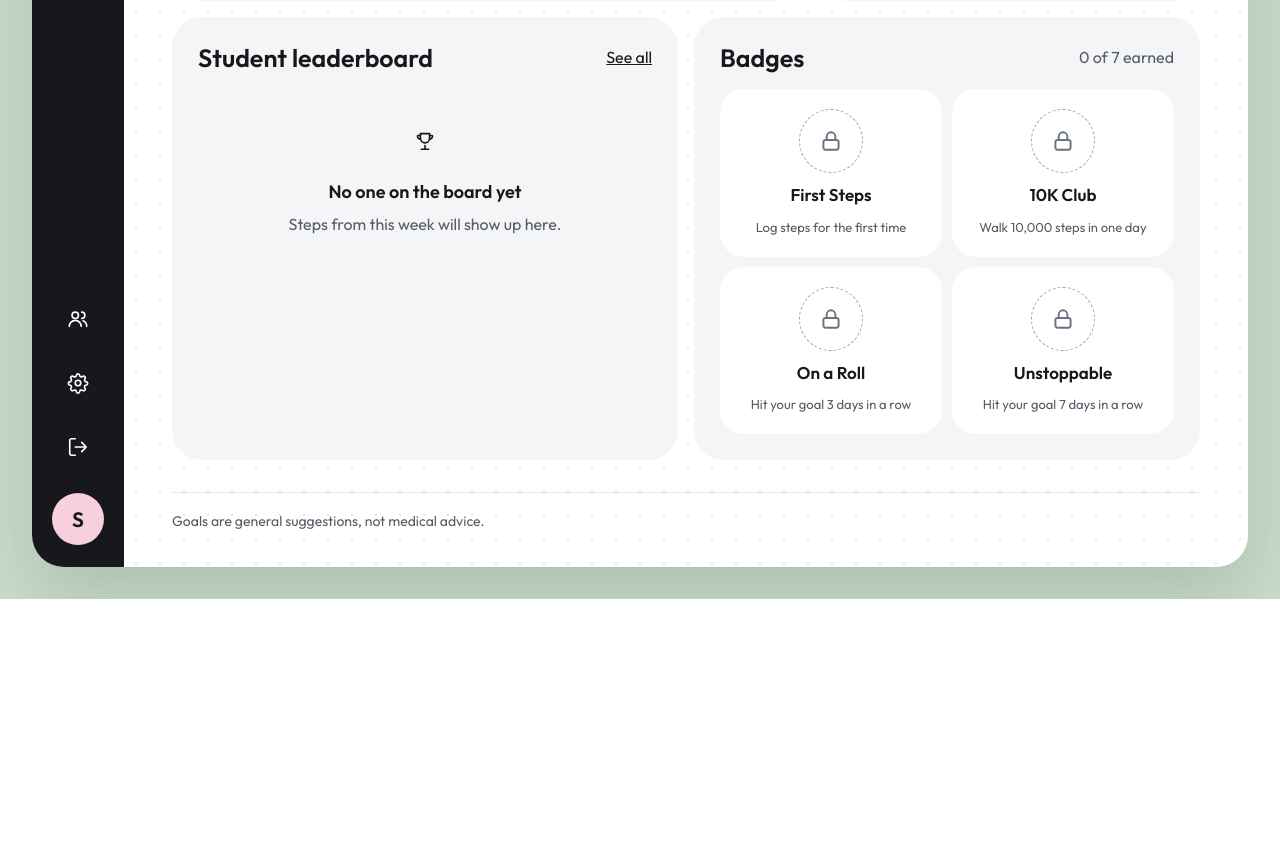
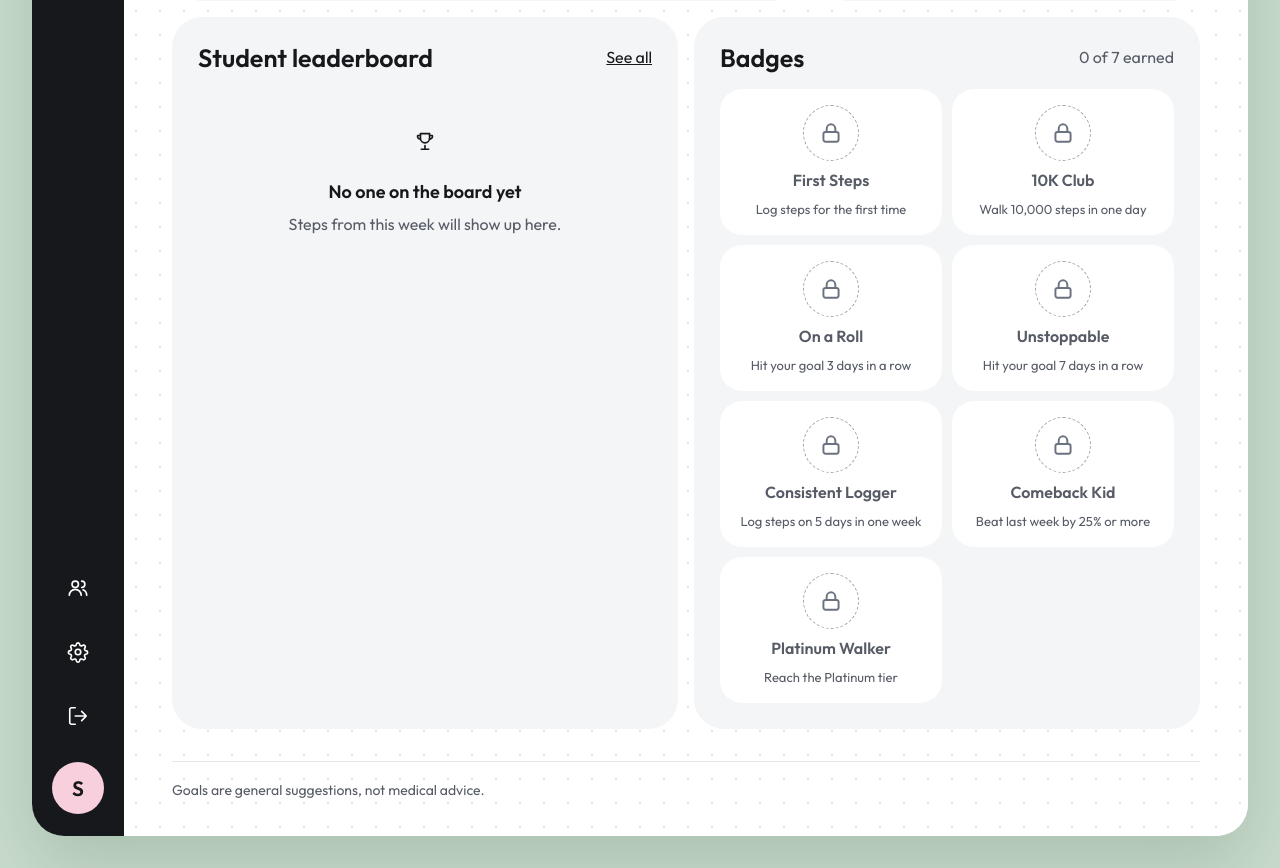
Before and after one commit to SohamBhongade/StrideBoard, a Flask app: page / in a window 1280 px wide. Shown: the part 1113-1981 px from the top of the page. Before the commit the page ends 1712 px from the top, so only its background shows below. Run offline with Flask 3, Linux system fonts and the light colour scheme; the visitor is signed in with stand-in values (Sample User, id 1); data comes from the database, SQL or seed files in the repository; data that the repository does not hold is empty.

Commit message:
Show every badge on the dashboard
The dashboard only showed 4 badge cards, so with 5 earned one was hidden.
Now all 7 show: earned ones first (newest first), then locked ones with
how to earn them. Cards are a little more compact so the list stays short.

Co-Authored-By: Claude Opus 5.5 <noreply@anthropic.com>
Claude-Session: https://claude.ai/code/session_0179376sM2iCABUw4DTPUbv5

```diff
--- a/server/app.py
+++ b/server/app.py
@@ -44,7 +44,7 @@ WATER_TARGET = 8  # glasses a day: placeholder suggestion, team to verify like t
 STAND_MINUTES = 45  # in-site "time to stand up" reminder interval
 # Bump this (and VERSION in static/sw.js) whenever style.css or app.js change,
 # so phones load the new files instead of an old cached copy.
-ASSET_VERSION = "7"
+ASSET_VERSION = "8"
 
 PUBLIC_ENDPOINTS = {"login", "logout", "static", "offline", "service_worker"}
 
@@ -434,14 +434,14 @@ def tier_progress(weekly_total):
 
 
 def badge_cards(earned_list):
-    """Up to 4 badges for the dashboard: newest earned first, then ones to aim for."""
+    """Every badge for the dashboard: newest earned first, then the ones still to earn."""
     earned = sorted(earned_list, key=lambda b: b["earned_on"], reverse=True)
     keys = {b["key"] for b in earned}
     cards = [{"key": b["key"], "name": b["name"], "earned_on": b["earned_on"], "earned": True}
              for b in earned]
     cards += [{"key": k, "name": v[0], "how": v[3], "earned": False}
               for k, v in BADGES.items() if k not in keys]
-    return cards[:4]
+    return cards
 
 
 def water_due(glasses):
--- a/server/static/css/style.css
+++ b/server/static/css/style.css
@@ -378,17 +378,18 @@ button { cursor: pointer; }
 .podium-3 .podium-block { height: 96px; background: var(--bronze); animation-delay: .2s; }
 @keyframes grow-block { from { transform: scaleY(.2); transform-origin: bottom; opacity: 0; } }
 
-/* Badges (2x2 like the sample's "Recommended" grid) */
+/* Badges: all of them, earned first, then the ones still to earn */
 .badge-grid { display: grid; grid-template-columns: repeat(2, minmax(0, 1fr)); gap: 10px; }
 .badge-card {
-  background: var(--white); border-radius: 24px; padding: 20px 12px;
-  display: flex; flex-direction: column; align-items: center; gap: 10px; text-align: center;
+  background: var(--white); border-radius: 22px; padding: 16px 10px;
+  display: flex; flex-direction: column; align-items: center; gap: 8px; text-align: center;
 }
-.badge-card strong { font-size: 17px; font-weight: 600; }
+.badge-card strong { font-size: 16px; font-weight: 600; }
+.badge-card:not(.earned) strong { color: var(--muted); }
 .badge-card span { font-size: 13px; color: var(--muted); }
 .badge-icon {
   display: inline-flex; align-items: center; justify-content: center;
-  width: 64px; height: 64px; border-radius: 50%;
+  width: 56px; height: 56px; border-radius: 50%;
 }
 .badge-card.earned .badge-icon { animation: pop .5s ease both; }
 .tone-pink { background: var(--pink); }
--- a/server/static/sw.js
+++ b/server/static/sw.js
@@ -2,7 +2,7 @@
 // Served at /sw.js (see app.py) so it covers the whole site.
 // Change VERSION (and ASSET_VERSION in app.py) whenever style.css or app.js change,
 // so phones get the new files.
-const VERSION = "strideboard-v7";
+const VERSION = "strideboard-v8";
 const SHELL = [
   "/offline",
   "/static/css/style.css?v=4",
```
